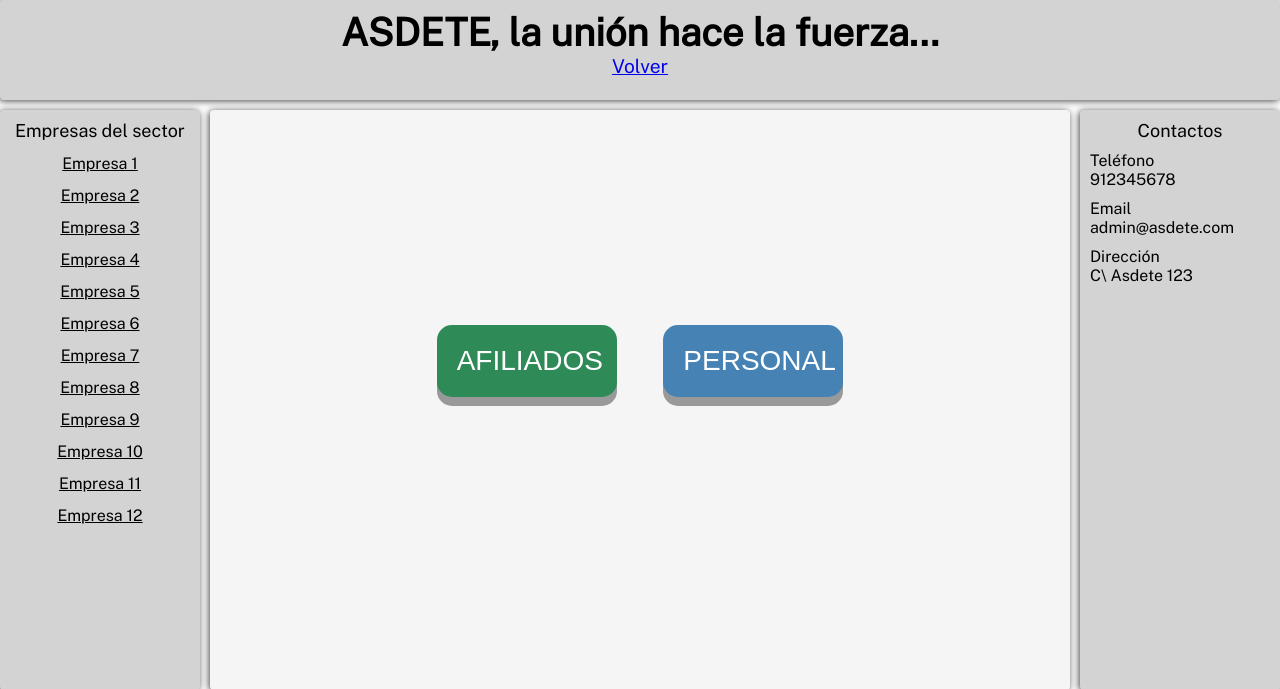
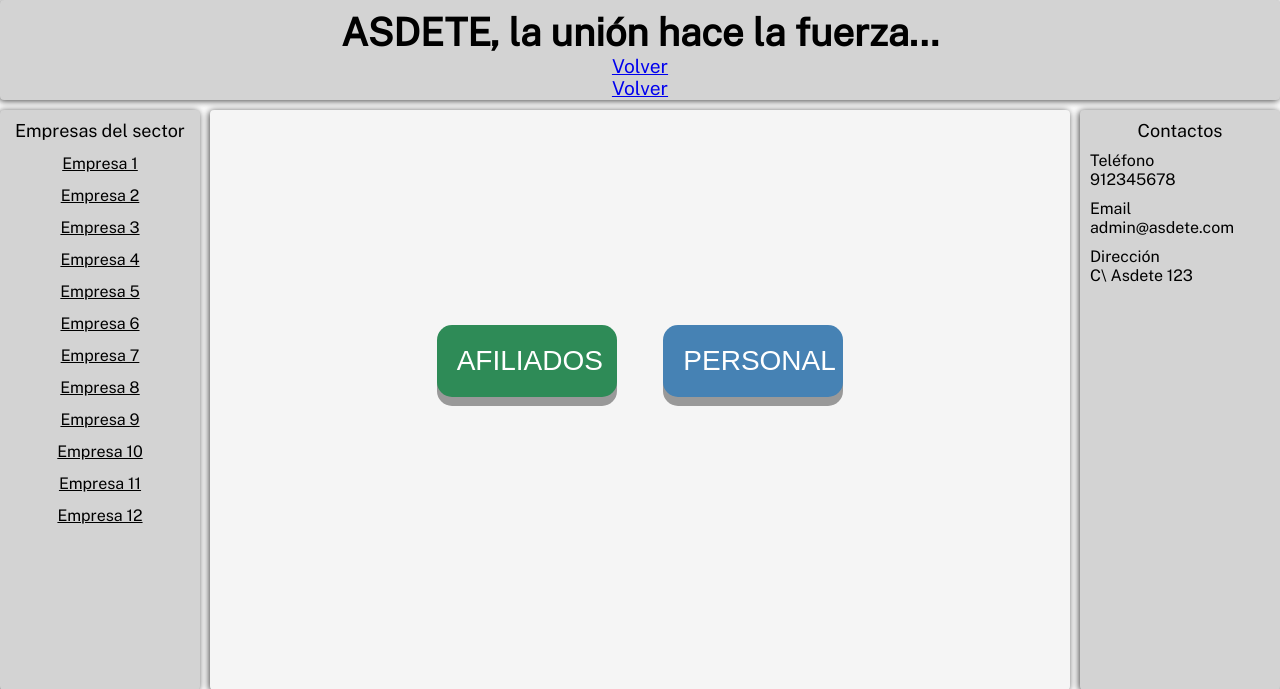
Before and after one commit to jojojugadero/asdete_old, a PHP site: page /index.php in a window 1280 px wide. Shown: the top 689 px of the page. Run offline with PHP 8.4, Linux system fonts and the light colour scheme.

Commit message:
super admin 2

```diff
--- a/PRINCIPAL/cabecera.php
+++ b/PRINCIPAL/cabecera.php
@@ -1,6 +1,8 @@
 <?php
 
 echo "<h1>ASDETE, la unión hace la fuerza...</h1>";
+
+echo "<p><a href ='index.php'>Volver</a></p>";
 
 echo "<p><a href ='index.php'>Volver</a></p>";
 
```
